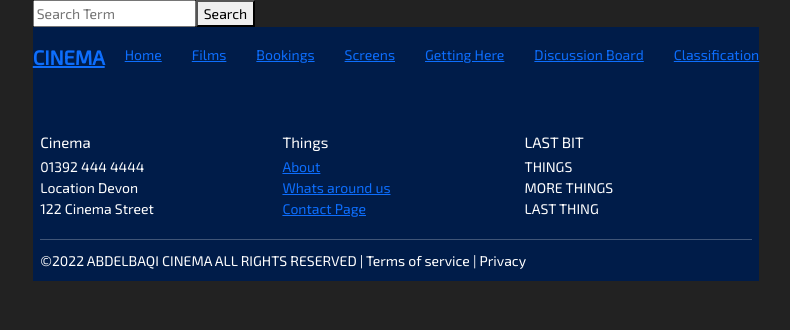
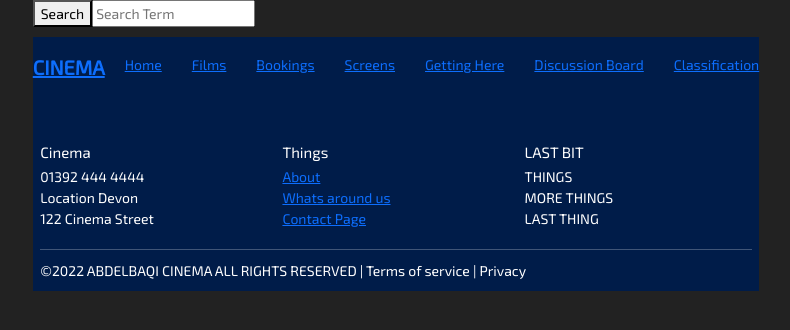
Before and after one commit to Rowanas/W11GCP, a React (Create React App) app in the folder w11gcp/: page / in a window 1280 px wide. Shown: the top 330 px of the page, without its empty margins (244-1034 px from the left). Built offline with nearby package versions, Linux system fonts and the light colour scheme.

Commit message:
WG11-(searchbar)  Search bar implemaneted, still no funstionality but code for functionality

```diff
--- a/w11gcp/src/App.js
+++ b/w11gcp/src/App.js
@@ -13,6 +13,7 @@ import WhatsAround from "./Components/WhatsAround";
 import Comment from "./Components/Comment";
 import ContactPage from "./Components/ContactPage";
 import SearchBar from "./Components/SearchBar";
+import FilmList1 from "./Components/FilmList1";
 
 
 function App() {
@@ -21,7 +22,7 @@ function App() {
     <div className="page-container">
       <div className="content-wrap">
       <Router>
-        <SearchBar/>
+        <FilmList1/>
         <NavigationBar/>
           <Routes>
             <Route path="/HomePage.jsx" element={<HomePage/>}/>
--- /dev/null
+++ b/w11gcp/src/Components/FilmItem.jsx
@@ -0,0 +1,7 @@
+import React from "react";
+
+function FilmItem ({filmName}) {
+    return <li>{filmName}</li>;
+}
+
+export default FilmItem;
--- /dev/null
+++ b/w11gcp/src/Components/FilmList1.jsx
@@ -0,0 +1,36 @@
+import FilmItem from "./FilmItem";
+import React from "react";
+import { useState } from "react";
+import SearchBar from "./SearchBar";
+
+function FilmList1() {
+
+const [films, setfilms] = useState([
+
+
+    {filmName: "Avengers"},
+    {filmName: "Toystory"},
+    {filmName: "Joker"},
+    {filmName: "Funny"}
+
+]);
+
+const [filteredFilms, setFilteredFilms] = useState(films);
+
+const handleSearch = (event) => {
+    const value = event.target.value.toLowerCase();
+
+    setFilteredFilms(films.filter(film => film.filmName.search(value) !== -1));
+}
+
+return (
+    <div>
+        <SearchBar handleSearch={handleSearch} />
+        <ul>
+            {filteredFilms.map(film => <FilmItem key={film.filmName} FilmName={film.filmName} />)}
+        </ul>
+    </div>
+);
+}
+
+export default FilmList1;
--- a/w11gcp/src/Components/SearchBar.jsx
+++ b/w11gcp/src/Components/SearchBar.jsx
@@ -1,19 +1,15 @@
 import React from "react";
 
-const SearchBar = () => {
+function SearchBar({ handleSearch }) {
     return (
-        <>
 
-            <form role="search">
-                <div>
-                    <input type="search" id="mySearch" name="q"
-                        placeholder="Search Term"
-                        aria-label="Search through site content" minlength="4" maxlength="8" />
-                    <button>Search</button>
-                </div>
-            </form>
-        </>
-    );
+        <div>
+            <button link to = "/FilmsList.jsx" onClick = {handleSearch}>Search</button>
+            <input placeholder = "Search Term" type="text" onChange={handleSearch} />
+
+        </div>
+    )
+
 }
 
 export default SearchBar;
--- a/w11gcp/src/index.js
+++ b/w11gcp/src/index.js
@@ -3,11 +3,13 @@ import ReactDOM from 'react-dom/client';
 // import './index.css';
 import App from './App';
 import ReportWebVitals from './ReportWebVitals';
+// import Tester from './Tester';
 
 const root = ReactDOM.createRoot(document.getElementById('root'));
 root.render(
   <React.StrictMode>
     <App />
+    {/* <Tester/> */}
   </React.StrictMode>
 );
 
```
Also changed, not shown: w11gcp/src/Tester.jsx (added, +11 -0 lines).
